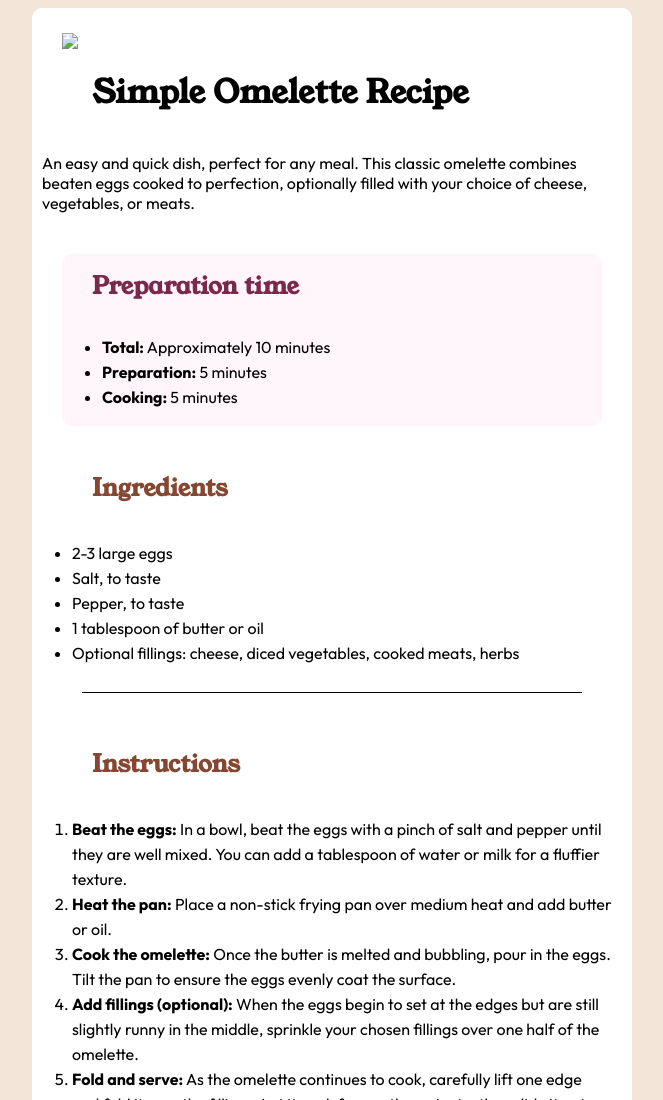
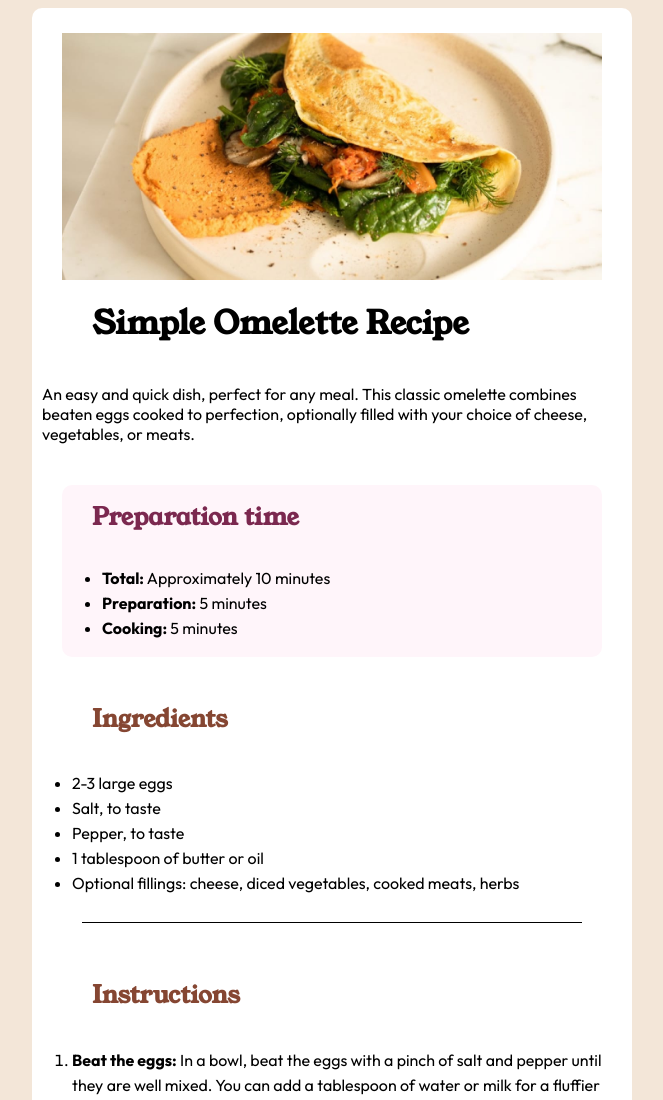
Before and after one commit to ryanslabroom/recipe-page-main, a plain HTML site: page index.html in a window 1280 px wide. Shown: the top 1100 px of the page, without its empty margins (308-971 px from the left). Drawn offline with Linux system fonts and the light colour scheme.

Commit message:
Update index.html

```diff
--- a/index.html
+++ b/index.html
@@ -17,7 +17,7 @@
 <body>
   <div class="Container" id="Background">
   <div class="Container">
-    <img id="Omelette" src="assets\images\image-omelette.jpeg" width="90%">
+    <img id="Omelette" src="image-omelette.jpeg" width="90%">
     <h1 id="Title">Simple Omelette Recipe</h1>
 
     <p>An easy and quick dish, perfect for any meal. This classic omelette combines beaten eggs cooked
```
